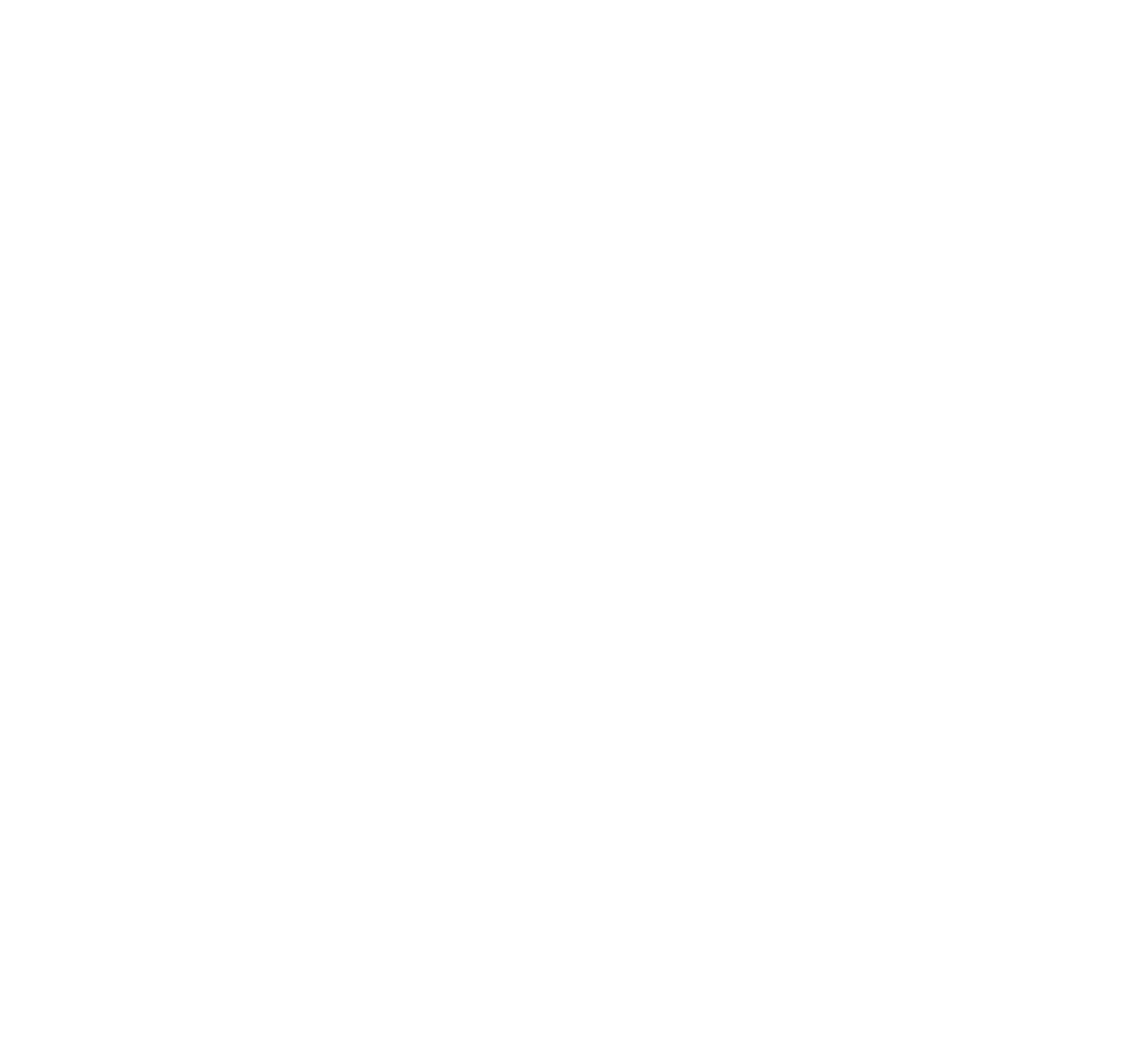
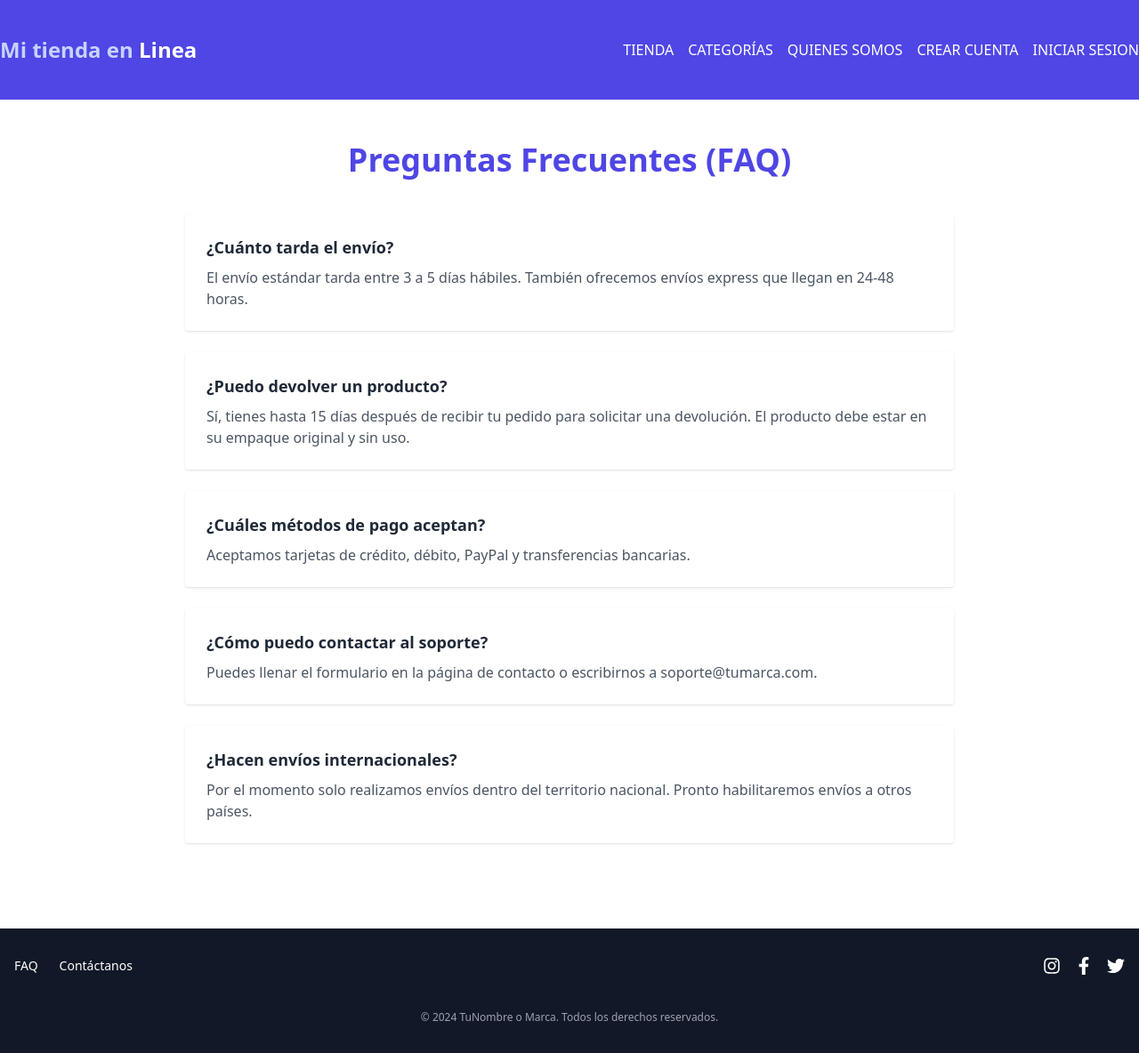
Before and after one commit to Biancardona/ProyectoII, a React (Create React App) app in the folder client/: page /faqs in a window 1280 px wide. Before the commit this address had no page. Shown: the whole page at 89% size. Before the commit the page ends 800 px from the top, so only its background shows below. Built offline with nearby package versions, Linux system fonts and the light colour scheme.

Commit message:
Adding footer, and quienes somos page

```diff
--- a/client/package.json
+++ b/client/package.json
@@ -9,6 +9,7 @@
     "@testing-library/user-event": "^13.5.0",
     "react": "^18.3.1",
     "react-dom": "^18.3.1",
+    "react-icons": "^5.5.0",
     "react-router-dom": "^6.28.0",
     "react-scripts": "5.0.1",
     "web-vitals": "^2.1.4"
--- a/client/src/App.jsx
+++ b/client/src/App.jsx
@@ -4,6 +4,9 @@ import Layout from './layout/Layout';
 import Home from './pages/Home';
 import Tienda from './pages/Tienda';
 import StoreCategory from './pages/StoreCategory';
+import AboutUs from './pages/AboutUs';
+import ContactPage from './pages/ContactPage';
+import Faqs from './pages/Faqs';
 import './App.css';
 
 function App() {
@@ -14,6 +17,9 @@ function App() {
           <Route index element={<Home />} />
           <Route path='/tienda' element={<Tienda />} />
           <Route path='/tienda/:category' element={<StoreCategory />} />
+          <Route path='/quienes-somos' element={<AboutUs />} />
+          <Route path='/contacto' element={<ContactPage />} />
+          <Route path='/faqs' element={<Faqs />} />
         </Route>
       </Routes>
     </BrowserRouter>
--- /dev/null
+++ b/client/src/components/Footer.jsx
@@ -0,0 +1,54 @@
+import { FaInstagram, FaFacebookF, FaTwitter } from 'react-icons/fa';
+import { Link } from 'react-router-dom';
+
+const Footer = () => {
+  return (
+    <footer className='bg-gray-900 text-white py-8 mt-12'>
+      <div className='container mx-auto px-4 flex flex-col md:flex-row justify-between items-center space-y-6 md:space-y-0'>
+        {/* Enlaces */}
+        <div className='flex flex-col md:flex-row items-center space-y-2 md:space-y-0 md:space-x-6 text-sm'>
+          <Link to='/faqs' className='hover:text-indigo-400'>
+            FAQ
+          </Link>
+          <Link to='/contacto' className='hover:text-indigo-400'>
+            Contáctanos
+          </Link>
+        </div>
+
+        {/* Redes sociales */}
+        <div className='flex space-x-4'>
+          <a
+            href='https://instagram.com'
+            target='_blank'
+            rel='noopener noreferrer'
+            className='hover:text-pink-400'
+          >
+            <FaInstagram size={20} />
+          </a>
+          <a
+            href='https://facebook.com'
+            target='_blank'
+            rel='noopener noreferrer'
+            className='hover:text-blue-400'
+          >
+            <FaFacebookF size={20} />
+          </a>
+          <a
+            href='https://twitter.com'
+            target='_blank'
+            rel='noopener noreferrer'
+            className='hover:text-sky-400'
+          >
+            <FaTwitter size={20} />
+          </a>
+        </div>
+      </div>
+      <div className='text-center text-xs text-gray-400 mt-10'>
+        © {new Date().getFullYear()} TuNombre o Marca. Todos los derechos
+        reservados.
+      </div>
+    </footer>
+  );
+};
+
+export default Footer;
--- a/client/src/components/Header.jsx
+++ b/client/src/components/Header.jsx
@@ -1,6 +1,9 @@
 import { Link } from 'react-router-dom';
+import { useState } from 'react';
 
 const Header = () => {
+  const [showDropdown, setShowDropdown] = useState(false);
+
   return (
     <header className='py-10 bg-indigo-600'>
       <div className='container mx-auto flex flex-col lg:flex-row justify-between items-center'>
@@ -12,15 +15,40 @@ const Header = () => {
             {' '}
             Tienda
           </Link>
-          <Link className='text-white uppercase' to='/'>
+          <div
+            className='relative'
+            onMouseEnter={() => setShowDropdown(true)}
+            onMouseLeave={() => setShowDropdown(false)}
+          >
+            <button className='uppercase text-white hover:underline'>
+              Categorías
+            </button>
+
+            <div
+              className={`absolute left-0 mt-2 w-40 bg-white text-black rounded-md shadow-lg z-50 transition-all duration-150 ease-in-out ${
+                showDropdown ? 'opacity-100 visible' : 'opacity-0 invisible'
+              }`}
+            >
+              <Link
+                to='/tienda/SW'
+                className='block px-4 py-2 hover:bg-gray-100'
+              >
+                Street Wear
+              </Link>
+              <Link
+                to='/tienda/MT'
+                className='block px-4 py-2 hover:bg-gray-100'
+              >
+                Minimal Tees
+              </Link>
+            </div>
+          </div>
+
+          <Link className='text-white uppercase' to='/quienes-somos'>
             {' '}
-            Categorias
+            Quienes somos
           </Link>
           <Link className='text-white uppercase' to='/'>
-            {' '}
-            Ofertas
-          </Link>
-          <Link className='text-white uppercase' to='/register'>
             {' '}
             Crear Cuenta{' '}
           </Link>
--- a/client/src/layout/Layout.jsx
+++ b/client/src/layout/Layout.jsx
@@ -1,9 +1,11 @@
 import { Outlet } from 'react-router-dom';
 import Header from '../components/Header';
+import Footer from '../components/Footer';
 const Layout = () => {
   return (
     <main>
       <Header /> <Outlet />
+      <Footer />
     </main>
   );
 };
--- /dev/null
+++ b/client/src/pages/AboutUs.jsx
@@ -0,0 +1,35 @@
+const AboutUs = () => {
+  return (
+    <div className='max-w-4xl mx-auto px-4 py-12'>
+      <h1 className='text-4xl font-bold text-center text-indigo-600 mb-8'>
+        ¿Quiénes Somos?
+      </h1>
+
+      <p className='text-lg text-gray-700 mb-6'>
+        En <strong>TuMarca</strong>, creemos en la moda como una forma de
+        expresión única. Desde nuestros inicios, nos hemos comprometido a
+        ofrecer ropa que no solo luzca bien, sino que también represente
+        autenticidad y estilo personal.
+      </p>
+
+      <p className='text-lg text-gray-700 mb-6'>
+        Fundada por un equipo apasionado por el diseño y la cultura urbana,
+        nuestra misión es brindar productos de alta calidad, con un enfoque en
+        la sostenibilidad y producción responsable.
+      </p>
+
+      <p className='text-lg text-gray-700 mb-6'>
+        Cada prenda es pensada cuidadosamente para adaptarse a un estilo de vida
+        moderno, versátil y en constante movimiento. Trabajamos con artistas
+        locales, diseñadores independientes y proveedores que comparten nuestros
+        valores.
+      </p>
+
+      <p className='text-lg text-gray-700'>
+        Gracias por ser parte de nuestra comunidad. ¡Esto apenas comienza!
+      </p>
+    </div>
+  );
+};
+
+export default AboutUs;
--- /dev/null
+++ b/client/src/pages/ContactPage.jsx
@@ -0,0 +1,32 @@
+const ContactPage = () => {
+  return (
+    <div id='contacto' className='container mx-auto px-4 mt-10'>
+      <h3 className='text-lg font-semibold mb-4'>Formulario de Contacto</h3>
+      <form className='space-y-4 max-w-md'>
+        <input
+          type='text'
+          placeholder='Tu nombre'
+          className='w-full px-4 py-2 rounded bg-gray-800 text-white placeholder-gray-400'
+        />
+        <input
+          type='email'
+          placeholder='Tu correo electrónico'
+          className='w-full px-4 py-2 rounded bg-gray-800 text-white placeholder-gray-400'
+        />
+        <textarea
+          placeholder='Tu mensaje'
+          rows='4'
+          className='w-full px-4 py-2 rounded bg-gray-800 text-white placeholder-gray-400'
+        />
+        <button
+          type='submit'
+          className='bg-indigo-600 hover:bg-indigo-700 px-6 py-2 rounded text-white'
+        >
+          Enviar
+        </button>
+      </form>
+    </div>
+  );
+};
+
+export default ContactPage;
--- /dev/null
+++ b/client/src/pages/Faqs.jsx
@@ -0,0 +1,49 @@
+const faqs = [
+  {
+    question: '¿Cuánto tarda el envío?',
+    answer:
+      'El envío estándar tarda entre 3 a 5 días hábiles. También ofrecemos envíos express que llegan en 24-48 horas.',
+  },
+  {
+    question: '¿Puedo devolver un producto?',
+    answer:
+      'Sí, tienes hasta 15 días después de recibir tu pedido para solicitar una devolución. El producto debe estar en su empaque original y sin uso.',
+  },
+  {
+    question: '¿Cuáles métodos de pago aceptan?',
+    answer:
+      'Aceptamos tarjetas de crédito, débito, PayPal y transferencias bancarias.',
+  },
+  {
+    question: '¿Cómo puedo contactar al soporte?',
+    answer:
+      'Puedes llenar el formulario en la página de contacto o escribirnos a soporte@tumarca.com.',
+  },
+  {
+    question: '¿Hacen envíos internacionales?',
+    answer:
+      'Por el momento solo realizamos envíos dentro del territorio nacional. Pronto habilitaremos envíos a otros países.',
+  },
+];
+
+const FaqPage = () => {
+  return (
+    <div className='max-w-4xl mx-auto px-4 py-12'>
+      <h1 className='text-4xl font-bold text-center mb-10 text-indigo-600'>
+        Preguntas Frecuentes (FAQ)
+      </h1>
+      <div className='space-y-6'>
+        {faqs.map((faq, index) => (
+          <div key={index} className='bg-white p-6 rounded shadow'>
+            <h3 className='text-lg font-semibold text-gray-800'>
+              {faq.question}
+            </h3>
+            <p className='text-gray-600 mt-2'>{faq.answer}</p>
+          </div>
+        ))}
+      </div>
+    </div>
+  );
+};
+
+export default FaqPage;
--- a/client/src/pages/Home.jsx
+++ b/client/src/pages/Home.jsx
@@ -14,7 +14,7 @@ const Home = () => {
       <Banner />
       <div className='p-4 space-y-12'>
         <section>
-          <div className='flex justify-between items-center mb-4'>
+          <div className='text-center mb-4'>
             <h2 className='text-3xl font-bold text-center text-indigo-600'>
               Street Wear
             </h2>
@@ -28,7 +28,7 @@ const Home = () => {
           <Products products={streetWear.slice(0, 4)} />
         </section>
         <section>
-          <div className='flex justify-between items-center mb-4'>
+          <div className='text-center mb-4'>
             <h2 className='text-3xl text-center font-bold text-pink-600'>
               Minimal Tees
             </h2>
```
Also changed, not shown: 1 other file (tests, documents, lock files or other folders).
